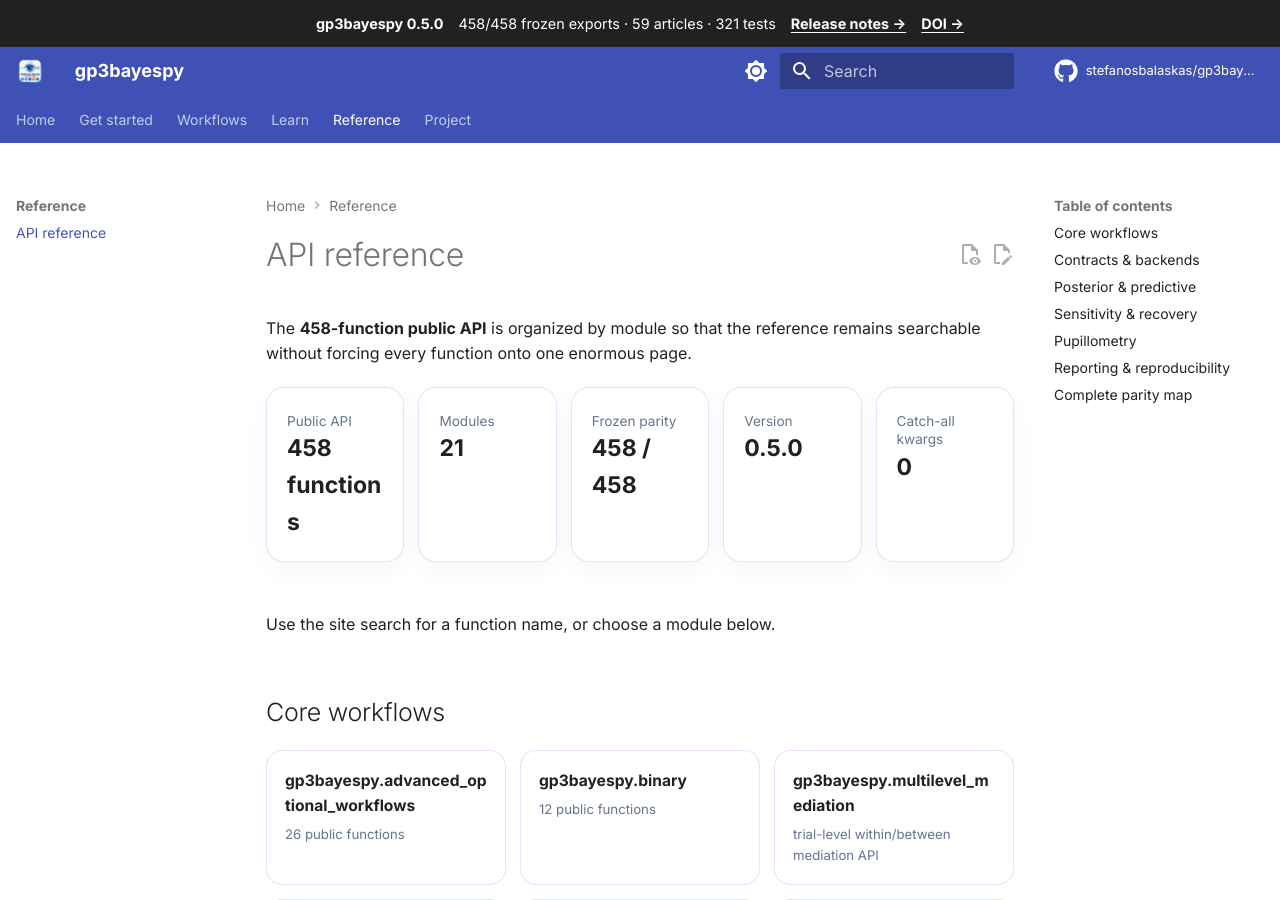
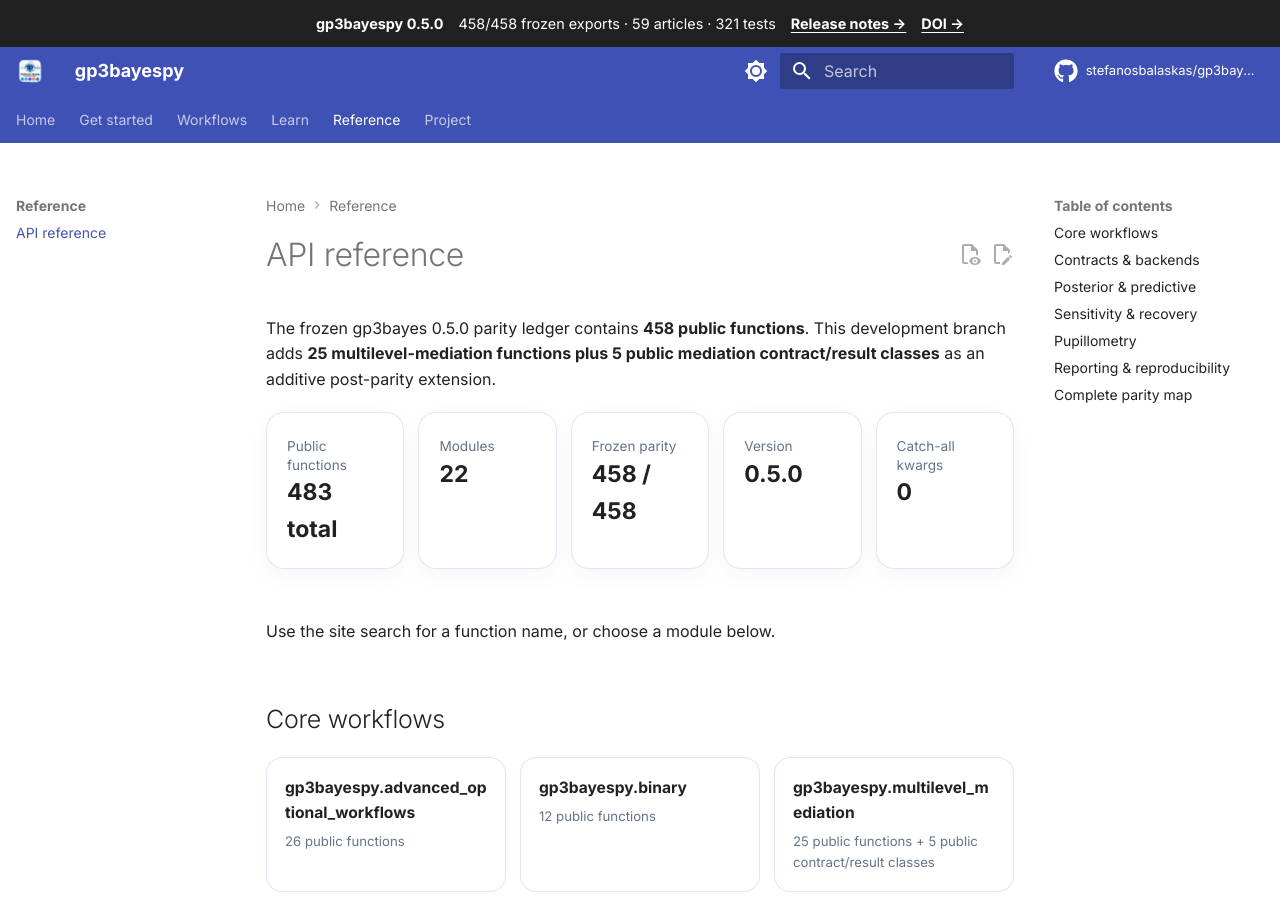
Before and after one commit to stefanosbalaskas/gp3bayespy, an MkDocs documentation site: the page built from docs/reference/index.md, in a window 1280 px wide and 900 px high. Built offline with MkDocs 1.6.1 and Material for MkDocs 9.7.7, drawn with Linux system fonts in a browser that asks for light colours; comment, search, counter and statistics services are not loaded.

Commit message:
docs: separate frozen parity from mediation API

```diff
--- a/docs/reference/index.md
+++ b/docs/reference/index.md
@@ -1,11 +1,11 @@
 <!-- generated by gp3bayespy site-polish runner -->
 # API reference
 
-The **458-function public API** is organized by module so that the reference remains searchable without forcing every function onto one enormous page.
+The frozen gp3bayes 0.5.0 parity ledger contains **458 public functions**. This development branch adds **25 multilevel-mediation functions plus 5 public mediation contract/result classes** as an additive post-parity extension.
 
 <div class="gp-release-strip">
-  <div><span>Public API</span><strong>458 functions</strong></div>
-  <div><span>Modules</span><strong>21</strong></div>
+  <div><span>Public functions</span><strong>483 total</strong></div>
+  <div><span>Modules</span><strong>22</strong></div>
   <div><span>Frozen parity</span><strong>458 / 458</strong></div>
   <div><span>Version</span><strong>0.5.0</strong></div>
   <div><span>Catch-all kwargs</span><strong>0</strong></div>
@@ -18,7 +18,7 @@ Use the site search for a function name, or choose a module below.
 <div class="gp-api-grid">
 <a class="gp-api-card" href="advanced-optional-workflows/"><strong>gp3bayespy.advanced_optional_workflows</strong><span>26 public functions</span></a>
 <a class="gp-api-card" href="binary/"><strong>gp3bayespy.binary</strong><span>12 public functions</span></a>
-<a class="gp-api-card" href="../articles/multilevel-mediation/reference/"><strong>gp3bayespy.multilevel_mediation</strong><span>trial-level within/between mediation API</span></a>
+<a class="gp-api-card" href="../articles/multilevel-mediation/reference.md"><strong>gp3bayespy.multilevel_mediation</strong><span>25 public functions + 5 public contract/result classes</span></a>
 <a class="gp-api-card" href="duration/"><strong>gp3bayespy.duration</strong><span>12 public functions</span></a>
 <a class="gp-api-card" href="postfit-exploration/"><strong>gp3bayespy.postfit_exploration</strong><span>16 public functions</span></a>
 <a class="gp-api-card" href="unified-workflow-api/"><strong>gp3bayespy.unified_workflow_api</strong><span>6 public functions</span></a>
```
